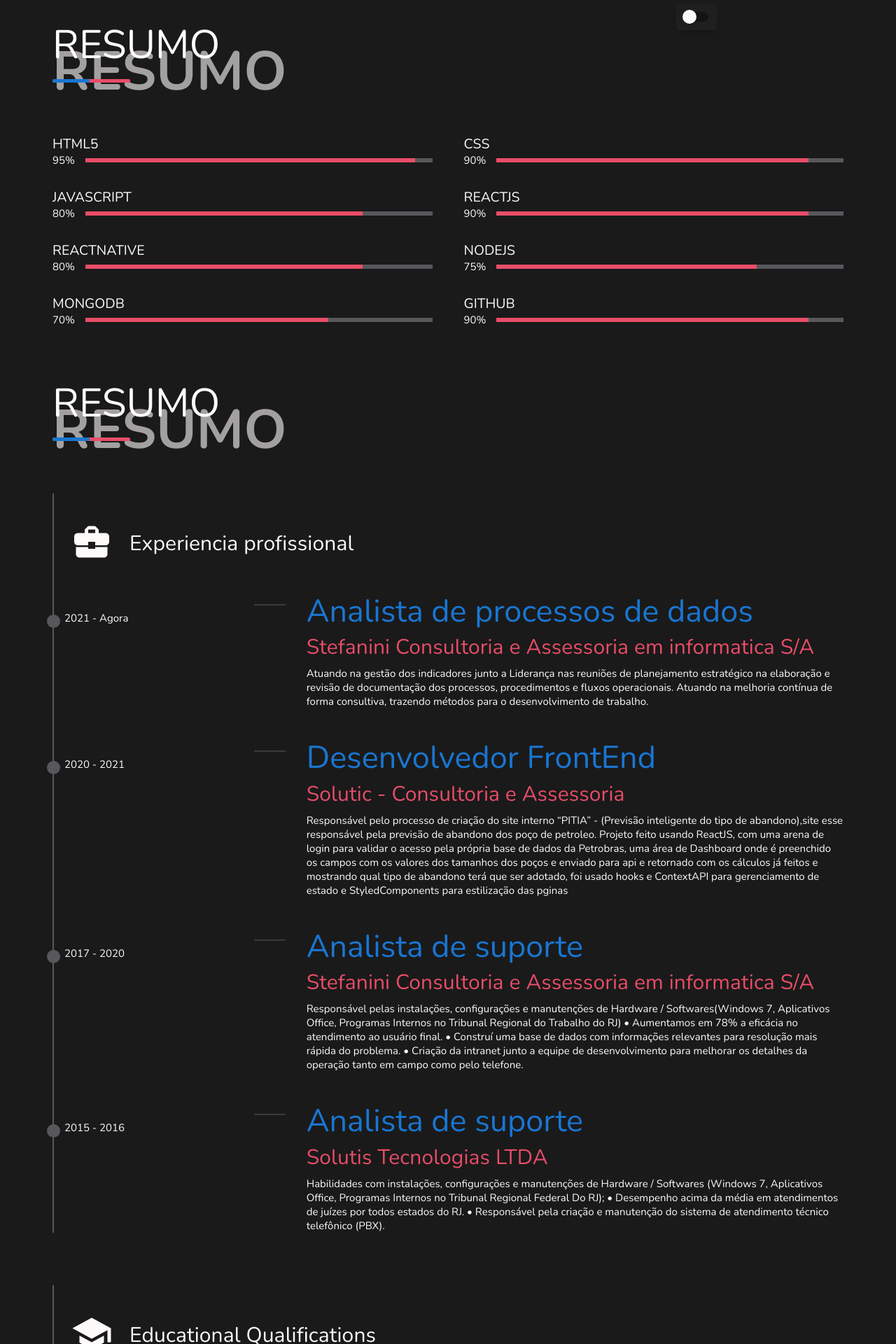
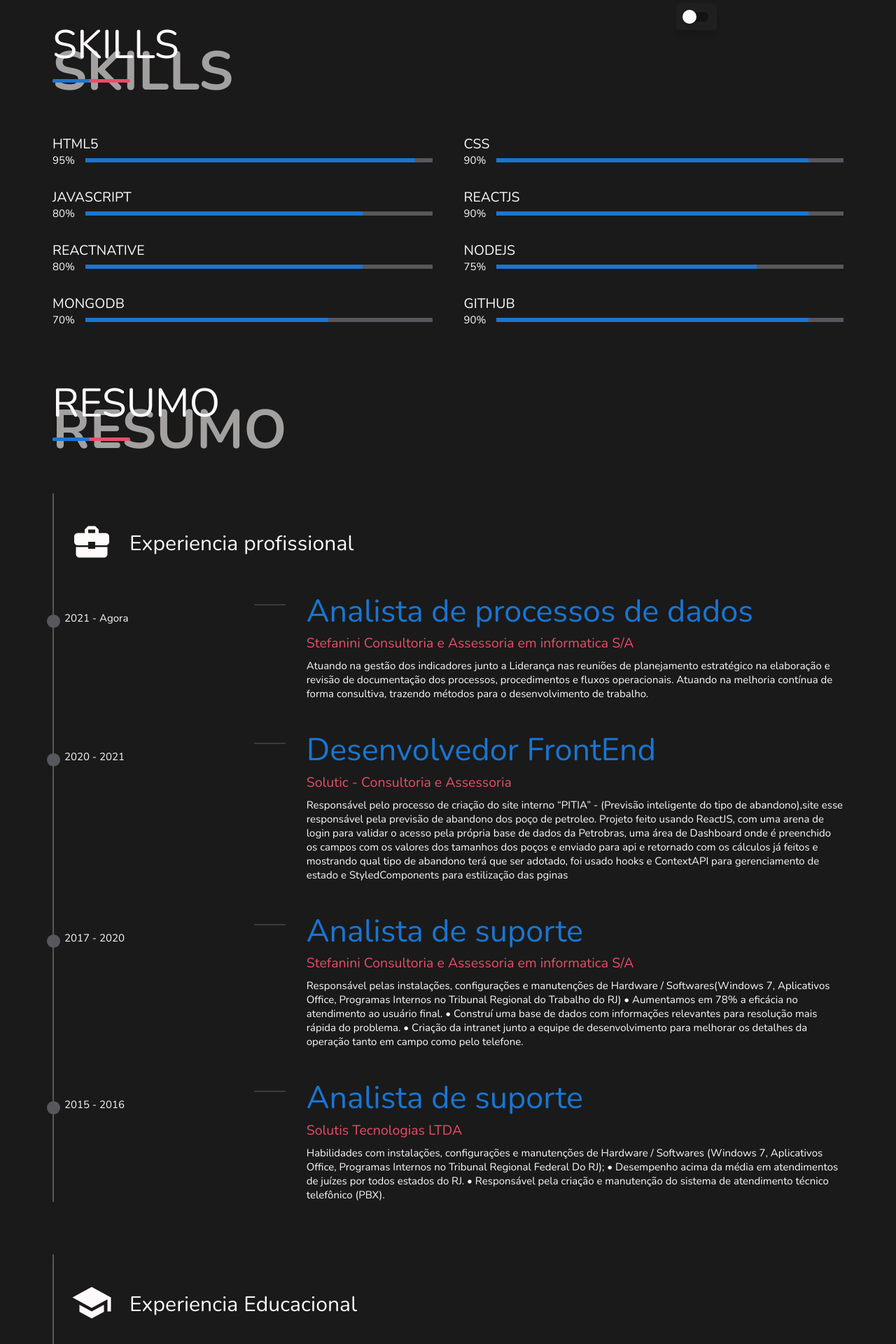
Before and after one commit to paulodantasbjr/oldportfolio, a Next.js app: page /resumo in a window 1280 px wide. Shown: the top 1920 px of the page at 70% size. Built offline with nearby package versions, Linux system fonts and the light colour scheme.

Commit message:
Fix color

```diff
--- a/components/AboutDescription/styled.js
+++ b/components/AboutDescription/styled.js
@@ -14,6 +14,7 @@ export const AboutDescriptionStyled = styled.article`
       margin-right: ${({ theme }) => theme.spacing.xs};
       img {
         width: 100%;
+        max-height: 600px;
         object-fit: cover;
       }
       @media screen and (max-width: ${({ theme }) => theme.breakpoints.md}) {
--- a/components/AboutServicesCard/styled.js
+++ b/components/AboutServicesCard/styled.js
@@ -7,8 +7,8 @@ export const AboutServicesCardStyled = styled.div`
   border-right: 1px solid ${({ theme }) => theme.mode.border.dark};
   border-bottom: 1px solid ${({ theme }) => theme.mode.border.dark};
   transition: all 0.4s ${({ theme }) => theme.transitions.easeInOut};
-  border &:hover {
-    border-top: 8px solid ${({ theme }) => theme.colors.secondary.main};
+  &:hover {
+    border-top: 8px solid ${({ theme }) => theme.colors.primary.main};
     transform: translateY(3px);
   }
   .container {
@@ -23,7 +23,7 @@ export const AboutServicesCardStyled = styled.div`
       &::after {
         content: '';
         width: ${({ theme }) => theme.spacing.lg};
-        background-color: ${({ theme }) => theme.colors.secondary.main};
+        background-color: ${({ theme }) => theme.colors.primary.main};
         height: 3px;
         position: absolute;
         left: 0;
--- a/components/Button/styled.js
+++ b/components/Button/styled.js
@@ -1,7 +1,7 @@
 import styled from 'styled-components'
 
 export const ButtonStyled = styled.a`
-  background-color: ${({ theme }) => theme.colors.secondary.main};
+  background-color: ${({ theme }) => theme.colors.primary.main};
   padding-top: ${({ theme }) => theme.spacing.xxs};
   padding-left: ${({ theme }) => theme.spacing.sm};
   padding-bottom: ${({ theme }) => theme.spacing.xxs};
--- a/components/ContactItem/index.jsx
+++ b/components/ContactItem/index.jsx
@@ -5,7 +5,7 @@ export const ContactItem = ({ title, icon, cont1, cont2 }) => {
     <ContactItemStyled>
       <div className='left-content'>{icon}</div>
       <div className='right-content'>
-        <h5>{title}</h5>
+        <h4>{title}</h4>
         <p>{cont1}</p>
         <p>{cont2}</p>
       </div>
--- a/components/ContactItem/styled.js
+++ b/components/ContactItem/styled.js
@@ -5,6 +5,7 @@ export const ContactItemStyled = styled.div`
   background-color: ${({ theme }) => theme.mode.background.dark};
   display: flex;
   align-items: center;
+  max-width: 600px;
   &:not(:last-child) {
     margin-bottom: 1rem;
   }
@@ -20,7 +21,7 @@ export const ContactItemStyled = styled.div`
   }
 
   .right-content {
-    h5 {
+    h4 {
       color: ${({ theme }) => theme.mode.text.primary};
       padding-bottom: ${({ theme }) => theme.spacing.xxs};
     }
--- a/components/ResumeCareer/index.jsx
+++ b/components/ResumeCareer/index.jsx
@@ -48,7 +48,7 @@ export const ResumeCareer = () => {
         />
       </div>
       <div className='resume-content'>
-        <IconTitle icon={school} title={'Educational Qualifications'} />
+        <IconTitle icon={school} title={'Experiencia Educacional'} />
         <ResumeCareerItem
           year={'2021 - 2021'}
           title={'Ignite'}
--- a/components/ResumeCareerItem/index.jsx
+++ b/components/ResumeCareerItem/index.jsx
@@ -8,7 +8,7 @@ export const ResumeCareerItem = ({ year, title, subTitle, text }) => {
       </div>
       <div className='right-content'>
         <h3>{title}</h3>
-        <h4>{subTitle}</h4>
+        <h5>{subTitle}</h5>
         <p>{text}</p>
       </div>
     </ResumeCareerItemStyled>
--- a/components/ResumeCareerItem/styled.js
+++ b/components/ResumeCareerItem/styled.js
@@ -45,7 +45,7 @@ export const ResumeCareerItemStyled = styled.div`
       color: ${({ theme }) => theme.colors.primary.main};
       padding-bottom: 0.4rem;
     }
-    h4 {
+    h5 {
       color: ${({ theme }) => theme.colors.secondary.main};
       padding-bottom: 0.6rem;
     }
--- a/components/ResumeProgressBar/styled.js
+++ b/components/ResumeProgressBar/styled.js
@@ -17,7 +17,7 @@ export const ResumeProgressBarStyled = styled.div`
         left: 0;
         bottom: 0;
         height: 100%;
-        background-color: ${({ theme }) => theme.colors.secondary.main};
+        background-color: ${({ theme }) => theme.colors.primary.main};
       }
     }
   }
--- a/components/ResumeSkills/index.jsx
+++ b/components/ResumeSkills/index.jsx
@@ -5,7 +5,7 @@ import { ResumeProgressBar } from '../ResumeProgressBar'
 export const ResumeSkills = () => {
   return (
     <ResumeSkillsStyled>
-      <Title title={'Resumo'} span={'resumo'} />
+      <Title title={'Skills'} span={'skills'} />
       <div className='resume-content'>
         <ResumeProgressBar title={'HTML5'} width={'95%'} text={'95%'} />
         <ResumeProgressBar title={'CSS'} width={'90%'} text={'90%'} />
--- a/pages/contato/styled.js
+++ b/pages/contato/styled.js
@@ -18,7 +18,7 @@ export const ContactContainerStyled = styled.article`
     margin-top: ${({ theme }) => theme.spacing.xl};
     display: grid;
     grid-template-columns: repeat(2, 1fr);
-    grid-column-gap: ${({ theme }) => theme.spacing.lg};
+    grid-column-gap: ${({ theme }) => theme.spacing.xxl};
     @media screen and (max-width: ${({ theme }) => theme.breakpoints.lg}) {
       grid-template-columns: repeat(1, 1fr);
       margin-top: ${({ theme }) => theme.spacing.sm};
--- a/pages/portifolio/index.jsx
+++ b/pages/portifolio/index.jsx
@@ -8,7 +8,7 @@ import { useState } from 'react'
 const Portifolio = ({ repos }) => {
   /******************* PAGINACAO *******************/
   const [pageNumber, setPageNumber] = useState(0)
-  const repoPerPage = 4
+  const repoPerPage = 8
   const pagesVisited = pageNumber * repoPerPage
   const displayRepos = repos
     .slice(pagesVisited, pagesVisited + repoPerPage)
```
